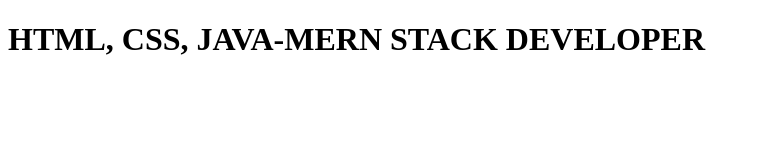
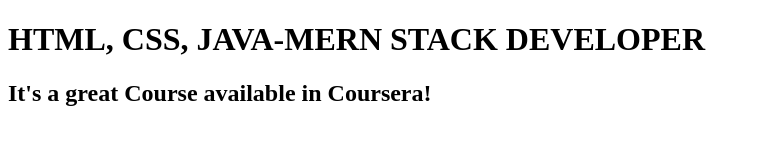
Before and after one commit to areeshaak30/Full-Stack-Web-Developer, a plain HTML site: page index.html in a window 1280 px wide. Shown: the whole page, without its empty margins (0-761 px from the left). Drawn offline with Linux system fonts and the light colour scheme.

Commit message:
Additional Changes.

```diff
--- a/index.html
+++ b/index.html
@@ -7,5 +7,6 @@
 </head>
 <body>
 	<h1>HTML, CSS, JAVA-MERN STACK DEVELOPER</h1>
+	<h2>It's a great Course available in Coursera!</h2>
 </body>
 </html>
```
